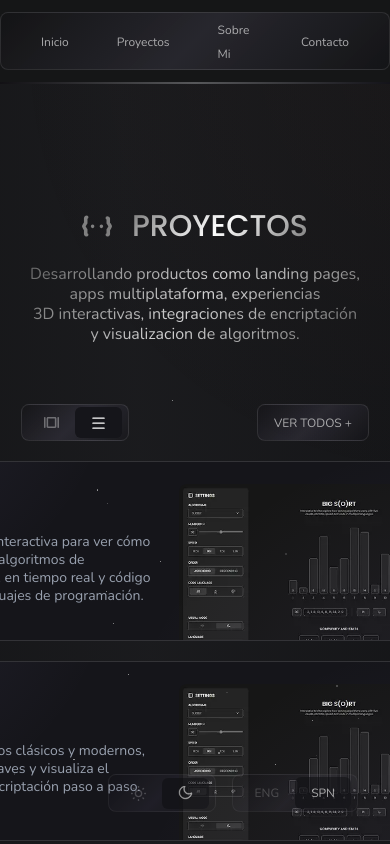
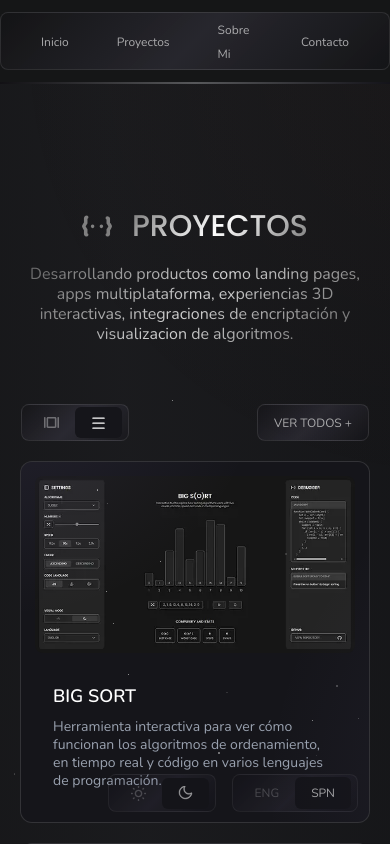
Before and after one commit to m4icol/portfolio, a React (Vite) app: page / in a window 390 px wide. Both pictures are taken after a click on the button 98 px from the left and 1216 px from the top of the page. Shown: the part 794-1638 px from the top of the page. Built offline with nearby package versions, Linux system fonts and the light colour scheme.

Commit message:
resposive: columnlist and contact

```diff
--- a/src/sections/Contact.tsx
+++ b/src/sections/Contact.tsx
@@ -15,7 +15,7 @@ export default function Contact(){
                 <Line classList="mb-0.5 rotate-180"></Line>
             </div>
 
-            <h2 className="font-[poppins] w-2/5 text-gradient text-5xl text-center">
+            <h2 className="font-[poppins] md:w-2/5 text-gradient text-5xl text-center">
                 HABLAME DE TU PROXIMO PROYECTO
             </h2>
             <div className="flex gap-6 mt-1">
--- a/src/sections/Projects.tsx
+++ b/src/sections/Projects.tsx
@@ -20,7 +20,7 @@ export default function Projects(){
 
             </div>
             <p className="w-[330px] md:w-[700px] text-gradient text-center opacity-80 text-base/5">
-                Desarrollando productos como landing pages, apps multiplataforma, experiencias <br /> 3D interactivas, integraciones de encriptación y visualizacion de algoritmos.
+                Desarrollando productos como landing pages, apps multiplataforma, experiencias 3D interactivas, integraciones de encriptación y visualizacion de algoritmos.
             </p>
 
             <div className="flex gap-32 md:gap-5 md:flex-row justify-between md:w-[650px] mt-10">
--- a/src/sections/sub_sections/ColumnList.tsx
+++ b/src/sections/sub_sections/ColumnList.tsx
@@ -28,9 +28,10 @@ const Projects: Project[] = [
         {Projects.map(({ title, description, url }, index) => (
           <div
             key={index}
-            className="relative w-[650px] h-[180px] border border-DARK-subtext/20 bg-DARK-selected overflow-hidden rounded-xl px-10 flex"
+            className="relative w-[350px] md:w-[650px] h-full md:py-10 border border-DARK-subtext/20 bg-DARK-selected overflow-hidden rounded-xl px-8 md:px-10 flex"
           >
-            <div className="z-10 w-full max-w-[44%] h-full flex flex-col justify-center gap-2">
+
+            <div className="z-10 w-full md:max-w-[44%] h-full flex flex-col pt-55 pb-8 md:pb-0 md:pt-0 justify-center gap-2">
               <p className="text-lg font-semibold text-white">{title}</p>
               <p className="text-sm/4.5 text-gray-400">{description}</p>
             </div>
@@ -38,7 +39,7 @@ const Projects: Project[] = [
             <img
               src={url}
               alt={title}
-              className="absolute right-[20px] bottom-[-20px] w-[320px] object-cover rounded-lg transition-opacity duration-300"
+              className="absolute right-3.5 top-3.5 w-80 md:right-[-160px] md:top-[35px] md:w-[320px] object-cover rounded-lg transition-opacity duration-300"
             />
 
             <RadialGradient
--- a/src/sections/sub_sections/SliderList.tsx
+++ b/src/sections/sub_sections/SliderList.tsx
@@ -62,7 +62,8 @@ export default function SliderList({ autoPlay = true}: SliderListProps) {
   return (
     <div className="relative flex flex-col items-center">
       <div className="relative w-[350px] h-full md:w-[650px] md:h-[290px] border-1 border-DARK-subtext/20 bg-DARK-selected overflow-hidden rounded-xl px-10 flex">
-        <div className="w-full md:max-w-[44%] h-full flex flex-col pt-60 pb-20 md:pb-0 md:pt-0 md:justify-center gap-2">
+
+        <div className="w-full md:max-w-[44%] h-full flex flex-col pt-58 pb-20 md:pb-0 md:pt-0 md:justify-center gap-2">
           <p className="text-lg font-semibold text-white">{current.title}</p>
           <p className="text-sm/4.5 text-gray-400">{current.description}</p>
         </div>
@@ -70,7 +71,7 @@ export default function SliderList({ autoPlay = true}: SliderListProps) {
         <img
           src={current.url}
           alt={current.title}
-          className={`absolute right-3.5 top-4 w-80 md:right-[-160px] md:top-[35px] md:w-[500px] object-cover rounded-lg transition-opacity duration-300 ${
+          className={`absolute right-3.5 top-3.5 w-80 md:right-[-160px] md:top-[35px] md:w-[500px] object-cover rounded-lg transition-opacity duration-300 ${
             loaded ? "opacity-100" : "opacity-0"
           }`}
           onLoad={() => setLoaded(true)}
```
